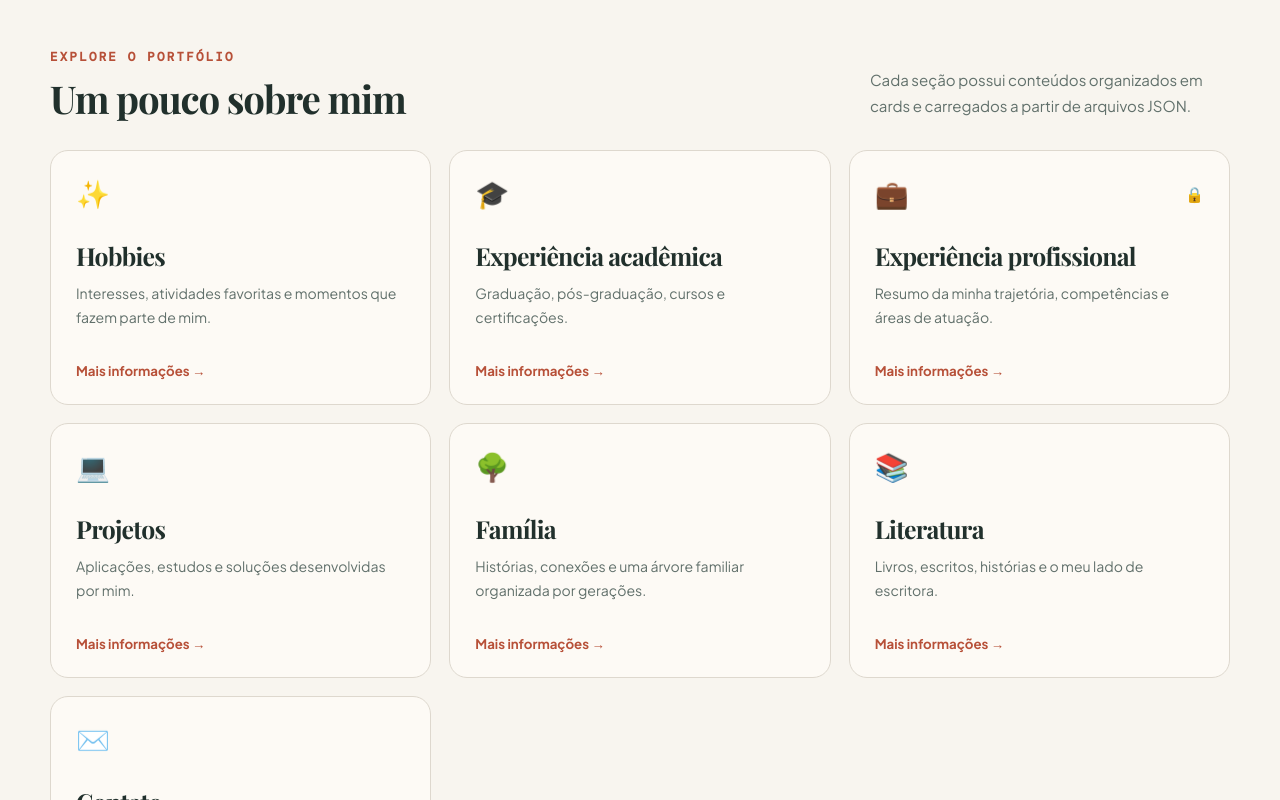
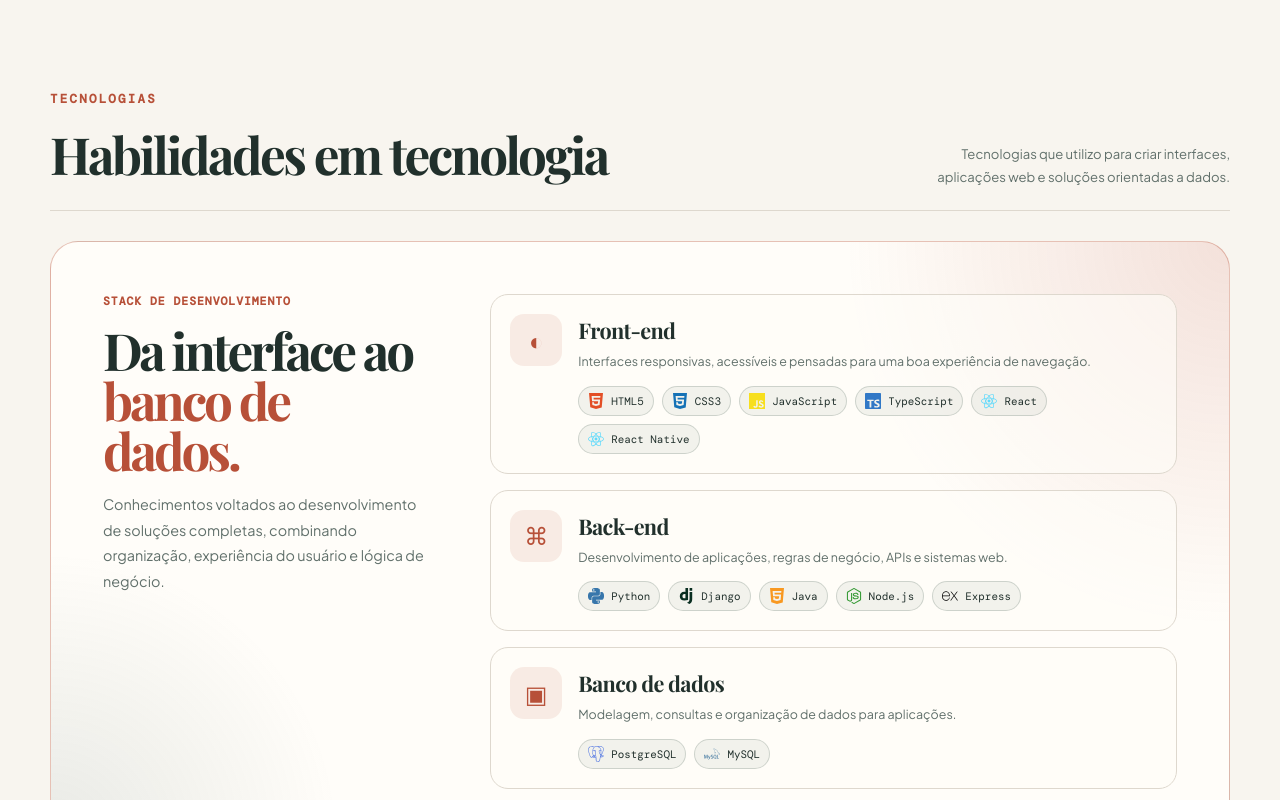
Before and after one commit to angelitasantos/angelitasantos.github.io, a React (Vite) app: page /#/ in a window 1280 px wide. Shown: the part 620-1420 px from the top of the page. Built offline with nearby package versions, Linux system fonts and the light colour scheme.

Commit message:
refactor: cria skills card

```diff
--- /dev/null
+++ b/src/components/SkillsCard/SkillsCard.css
@@ -0,0 +1,185 @@
+.skills-section {
+  margin-top: 72px;
+}
+
+.skills-section-heading {
+  display: flex;
+  gap: 30px;
+  align-items: end;
+  justify-content: space-between;
+  margin-bottom: 30px;
+  padding-bottom: 22px;
+  border-bottom: 1px solid var(--border);
+}
+
+.skills-section-heading h2 {
+  margin: 0;
+  font-family: 'Playfair Display', serif;
+  font-size: clamp(2.1rem, 4vw, 3.5rem);
+  letter-spacing: -0.05em;
+}
+
+.skills-section-heading > p {
+  max-width: 315px;
+  margin: 0;
+  color: var(--text-secondary);
+  font-size: 0.82rem;
+  line-height: 1.7;
+  text-align: right;
+}
+
+.skills-card {
+  display: grid;
+  grid-template-columns: minmax(230px, 0.8fr) minmax(0, 1.7fr);
+  gap: clamp(28px, 5vw, 64px);
+  padding: clamp(28px, 5vw, 52px);
+  overflow: hidden;
+  border: 1px solid rgba(183, 80, 56, 0.35);
+  border-radius: var(--radius-lg);
+  background:
+    radial-gradient(
+      circle at right top,
+      rgba(183, 80, 56, 0.16),
+      transparent 24rem
+    ),
+    radial-gradient(
+      circle at left bottom,
+      rgba(95, 117, 104, 0.14),
+      transparent 18rem
+    ),
+    var(--surface);
+}
+
+.skills-card-label {
+  margin: 0;
+  color: var(--accent);
+  font-family: 'DM Mono', monospace;
+  font-size: 0.72rem;
+  font-weight: 700;
+  letter-spacing: 0.08em;
+  text-transform: uppercase;
+}
+
+.skills-card-introduction h3 {
+  margin: 16px 0;
+  font-family: 'Playfair Display', serif;
+  font-size: clamp(2.2rem, 4vw, 3.8rem);
+  line-height: 0.98;
+  letter-spacing: -0.06em;
+}
+
+.skills-card-introduction h3 span {
+  display: block;
+  color: var(--accent);
+}
+
+.skills-card-introduction > p:last-child {
+  max-width: 330px;
+  margin: 0;
+  color: var(--text-secondary);
+  font-size: 0.9rem;
+  line-height: 1.8;
+}
+
+.skills-groups {
+  display: grid;
+  gap: 16px;
+}
+
+.skills-group {
+  display: grid;
+  grid-template-columns: 52px minmax(0, 1fr);
+  gap: 16px;
+  padding: 19px;
+  border: 1px solid var(--border);
+  border-radius: var(--radius-md);
+  background: rgba(255, 253, 249, 0.62);
+  transition: 0.2s ease;
+}
+
+.skills-group:hover {
+  border-color: rgba(183, 80, 56, 0.52);
+  box-shadow: var(--shadow);
+  transform: translateX(4px);
+}
+
+.skills-group-icon {
+  display: grid;
+  width: 52px;
+  height: 52px;
+  place-items: center;
+  color: var(--accent);
+  border-radius: 14px;
+  background: rgba(183, 80, 56, 0.1);
+  font-size: 1.5rem;
+}
+
+.skills-group h4 {
+  margin: 2px 0 0;
+  font-family: 'Playfair Display', serif;
+  font-size: 1.35rem;
+  letter-spacing: -0.03em;
+}
+
+.skills-group p {
+  margin: 7px 0 14px;
+  color: var(--text-secondary);
+  font-size: 0.78rem;
+  line-height: 1.65;
+}
+
+.skills-list {
+  display: flex;
+  flex-wrap: wrap;
+  gap: 8px;
+  padding: 0;
+  margin: 0;
+  list-style: none;
+}
+
+.skills-list li {
+  padding: 6px 9px;
+  color: var(--text-primary);
+  border: 1px solid rgba(95, 117, 104, 0.25);
+  border-radius: 999px;
+  background: rgba(95, 117, 104, 0.08);
+  font-family: 'DM Mono', monospace;
+  font-size: 0.68rem;
+}
+
+@media (max-width: 760px) {
+  .skills-section {
+    margin-top: 48px;
+  }
+
+  .skills-section-heading {
+    display: block;
+  }
+
+  .skills-section-heading > p {
+    margin-top: 14px;
+    text-align: left;
+  }
+
+  .skills-card {
+    grid-template-columns: 1fr;
+    gap: 32px;
+  }
+
+  .skills-group:hover {
+    transform: none;
+  }
+}
+
+.skills-list li {
+  display: inline-flex;
+  gap: 7px;
+  align-items: center;
+  padding: 6px 9px;
+  color: var(--text-primary);
+  border: 1px solid rgba(95, 117, 104, 0.25);
+  border-radius: 999px;
+  background: rgba(95, 117, 104, 0.08);
+  font-family: "DM Mono", monospace;
+  font-size: 0.68rem;
+}
--- /dev/null
+++ b/src/components/SkillsCard/SkillsCard.tsx
@@ -0,0 +1,181 @@
+import type { IconType } from 'react-icons';
+import {
+  SiDjango,
+  SiExpress,
+  SiHtml5,
+  SiJavascript,
+  SiMysql,
+  SiNodedotjs,
+  SiPostgresql,
+  SiPython,
+  SiReact,
+  SiTypescript,
+} from 'react-icons/si';
+import './SkillsCard.css';
+
+interface Technology {
+  name: string;
+  icon: IconType;
+  color: string;
+}
+
+interface SkillGroup {
+  title: string;
+  icon: string;
+  description: string;
+  technologies: Technology[];
+}
+
+const skillGroups: SkillGroup[] = [
+  {
+    title: 'Front-end',
+    icon: '◐',
+    description:
+      'Interfaces responsivas, acessíveis e pensadas para uma boa experiência de navegação.',
+    technologies: [
+      {
+        name: 'HTML5',
+        icon: SiHtml5,
+        color: '#e34f26',
+      },
+      {
+        name: 'CSS3',
+        icon: SiHtml5,
+        color: '#1572b6',
+      },
+      {
+        name: 'JavaScript',
+        icon: SiJavascript,
+        color: '#f7df1e',
+      },
+      {
+        name: 'TypeScript',
+        icon: SiTypescript,
+        color: '#3178c6',
+      },
+      {
+        name: 'React',
+        icon: SiReact,
+        color: '#61dafb',
+      },
+      {
+        name: 'React Native',
+        icon: SiReact,
+        color: '#61dafb',
+      },
+    ],
+  },
+  {
+    title: 'Back-end',
+    icon: '⌘',
+    description:
+      'Desenvolvimento de aplicações, regras de negócio, APIs e sistemas web.',
+    technologies: [
+      {
+        name: 'Python',
+        icon: SiPython,
+        color: '#3776ab',
+      },
+      {
+        name: 'Django',
+        icon: SiDjango,
+        color: '#092e20',
+      },
+      {
+        name: 'Java',
+        icon: SiHtml5,
+        color: '#f89820',
+      },
+      {
+        name: 'Node.js',
+        icon: SiNodedotjs,
+        color: '#339933',
+      },
+      {
+        name: 'Express',
+        icon: SiExpress,
+        color: '#000000',
+      },
+    ],
+  },
+  {
+    title: 'Banco de dados',
+    icon: '▣',
+    description:
+      'Modelagem, consultas e organização de dados para aplicações.',
+    technologies: [
+      {
+        name: 'PostgreSQL',
+        icon: SiPostgresql,
+        color: '#4169e1',
+      },
+      {
+        name: 'MySQL',
+        icon: SiMysql,
+        color: '#4479a1',
+      },
+    ],
+  },
+];
+
+function SkillsCard() {
+  return (
+    <section className='skills-section' aria-labelledby='skills-title'>
+      <div className='skills-section-heading'>
+        <div>
+          <p className='hero-eyebrow'>Tecnologias</p>
+
+          <h2 id='skills-title'>Habilidades em tecnologia</h2>
+        </div>
+
+        <p>
+          Tecnologias que utilizo para criar interfaces, aplicações web e
+          soluções orientadas a dados.
+        </p>
+      </div>
+
+      <article className='skills-card'>
+        <div className='skills-card-introduction'>
+          <p className='skills-card-label'>Stack de desenvolvimento</p>
+
+          <h3>Da interface ao<span> banco de dados.</span></h3>
+
+          <p>
+            Conhecimentos voltados ao desenvolvimento de soluções completas,
+            combinando organização, experiência do usuário e lógica de negócio.
+          </p>
+        </div>
+
+        <div className='skills-groups'>
+          {skillGroups.map((group) => (
+            <section className='skills-group' key={group.title}>
+              <div className='skills-group-icon' aria-hidden='true'>
+                {group.icon}
+              </div>
+
+              <div>
+                <h4>{group.title}</h4>
+                <p>{group.description}</p>
+
+                <ul className='skills-list'>
+                  {group.technologies.map((technology) => {
+                    const Icon = technology.icon;
+
+                    return (
+                      <li key={technology.name}>
+                        <Icon aria-hidden='true' color={technology.color} size={16}/>
+                        <span>{technology.name}</span>
+                      </li>
+                    );
+                  })}
+                </ul>
+              </div>
+            </section>
+          ))}
+        </div>
+      </article>
+    </section>
+  );
+}
+
+export default SkillsCard;
--- a/src/pages/Home/Home.tsx
+++ b/src/pages/Home/Home.tsx
@@ -1,6 +1,7 @@
 import { Link } from 'react-router-dom';
 import ProfilePhoto from '../../components/ProfilePhoto/ProfilePhoto';
 import SectionCard from '../../components/SectionCard/SectionCard';
+import SkillsCard from '../../components/SkillsCard/SkillsCard';
 import { sections } from '../../data/sections';
 import useDocumentTitle from '../../hooks/useDocumentTitle';
 import './Home.css';
@@ -41,6 +42,8 @@ function Home() {
         </div>
       </section>
 
+      <SkillsCard />
+
       <section className='sections-area' aria-labelledby='sections-title'>
         <div className='section-heading'>
           <div>
```
